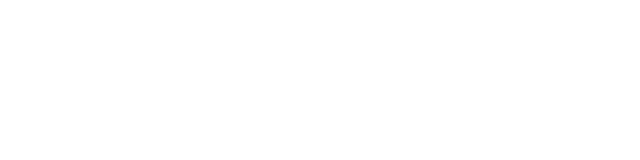
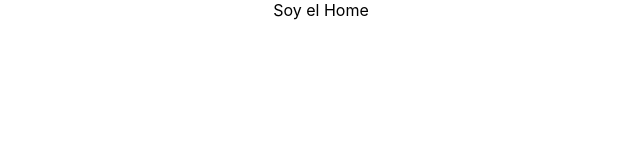
Before and after one commit to Naxete7/prueba-front-libros, a React (Create React App) app: page / in a window 1280 px wide. Shown: the top 160 px of the page, without its empty margins (319-959 px from the left). Built offline with nearby package versions, Linux system fonts and the light colour scheme.

Commit message:
error resolve

```diff
--- a/package.json
+++ b/package.json
@@ -8,7 +8,9 @@
     "@testing-library/user-event": "^13.5.0",
     "react": "^18.2.0",
     "react-dom": "^18.2.0",
+    "react-router-dom": "^6.8.1",
     "react-scripts": "5.0.1",
+    "scss": "^0.2.4",
     "web-vitals": "^2.1.4"
   },
   "scripts": {
--- a/src/App.js
+++ b/src/App.js
@@ -1,10 +1,21 @@
 
 import './App.css';
+
+import { BrowserRouter, Routes, Route } from "react-router-dom";
+import Home from './containers/Home/Home';
+import Books from './containers/Books/Books';
+import BooksDetails from './containers/BooksDetails/BooksDetails.jsx';
 
 function App() {
   return (
     <div className="App">
-
+      <BrowserRouter>
+        <Routes>
+          <Route path="/" element={<Home />} />
+          <Route path="/" element={<Books />} />
+          <Route path="/" element={<BooksDetails/>} />
+        </Routes>
+      </BrowserRouter>
     </div>
   );
 }
--- a/src/containers/Home/Home.jsx
+++ b/src/containers/Home/Home.jsx
@@ -0,0 +1,21 @@
+import React from "react";
+import './Home.css'
+
+
+
+
+
+
+
+const Home = () => {
+
+    return (
+        <div className="homeDesign">
+            Soy el Home
+        </div>
+    )
+
+}
+
+
+export default Home;
```
Also changed, not shown: src/containers/Home/Home.css (added), src/containers/Home/Home.scss (deleted), 1 other file (tests, documents, lock files or other folders).
